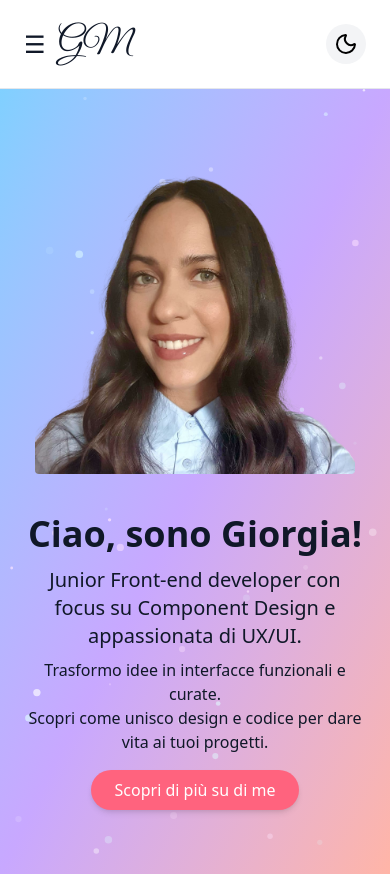
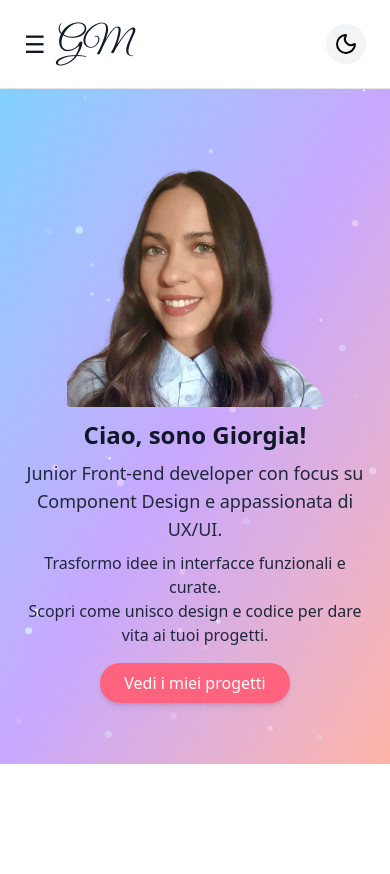
Before and after one commit to giorgiameffe/giorgiameffe-portfolio, a React (Vite) app: page / in a window 390 px wide. After the commit the page ends 844 px from the top, so only its background shows below. Built offline with nearby package versions, Linux system fonts and the light colour scheme; a web font is replaced by a local one.

Commit message:
feat: add HeroSection link and fix responsivity

```diff
--- a/src/components/Header.tsx
+++ b/src/components/Header.tsx
@@ -57,7 +57,7 @@ const Header = ({ currentTheme, onToggleTheme }: HeaderProps) => {
 
             {/* Menu mobile overlay */}
             {isOpen && (
-                <div className="absolute top-18 left-0 w-full bg-white dark:bg-gray-900 gap-4 py-6 shadow-md md:hidden z-20">
+                <div className="absolute top-18 left-0 w-full bg-white dark:bg-gray-950 gap-4 py-6 shadow-md md:hidden z-20">
                     <Navbar navItems={navItems} onClick={handleToggle} />
                 </div>
             )}
--- a/src/components/HeroSection.tsx
+++ b/src/components/HeroSection.tsx
@@ -11,7 +11,9 @@ import { loadSlim } from "tsparticles-slim";
 import type { Engine } from "tsparticles-engine";
 
 import type { ReactNode } from "react";
+import { NavLink } from "react-router-dom";
 
+// type per HeroSection
 type HeroSectionProps = {
     title: string;
     subtitle: string;
@@ -30,8 +32,10 @@ const HeroSection = ({ title, subtitle, description }: HeroSectionProps) => {
     };
 
     return (
+
         <section className="relative bg-gradient-to-br from-[#80d0ff] via-[#c8a8ff] to-[#ffb5a7] dark:from-[#050231]
-        dark:via-[#240236] dark:to-[#450229] min-h-[80vh] flex flex-col md:flex-row items-center justify-center gap-10 px-6 py-16 text-center md:text-left overflow-hidden">
+        dark:via-[#240236] dark:to-[#450229] min-h-[80vh] flex flex-col md:flex-row items-center justify-center gap-3 px-6 py-4
+        text-center md:text-left overflow-hidden">
 
             {/* Stelle animate */}
             <Particles
@@ -73,23 +77,30 @@ const HeroSection = ({ title, subtitle, description }: HeroSectionProps) => {
             />
 
             {/* Immagine */}
-            <figure className="lg:mr-10 flex justify-center md:justify-end relative z-10">
+            <figure className="md:mr-6 flex justify-center md:justify-end relative z-10">
                 <img
                     src="/img/giorgia-img.png"
                     alt="Foto personale"
-                    className="w-80 h-auto object-contain rounded-sm"
+                    className="w-64 md:w-[30rem] lg:w-[18rem] h-auto object-contain rounded-sm"
                 />
             </figure>
 
+
             {/* Testo */}
             <div className="max-w-md relative z-10">
-                <h1 className="text-4xl font-bold">{title}</h1>
-                <h2 className="mt-3 text-xl">{subtitle}</h2>
-                <p className="mt-2">{description}</p>
-                <button className="mt-4 bg-rose-400 text-white px-6 py-2 rounded-3xl shadow-md transition cursor-pointer">
-                    Scopri di più su di me
-                </button>
+                <h1 className="text-2xl md:text-3xl lg:text-4xl font-bold">{title}</h1>
+                <h2 className="mt-2 text-lg md:text-xl text-gray-800 dark:text-gray-200 font-medium">{subtitle}</h2>
+                <p className="mt-2 text-base text-gray-800 dark:text-gray-200">{description}</p>
+                <NavLink
+                    to="/projects"
+                    className="inline-block mt-4 bg-rose-400 dark:bg-rose-700 text-white px-6 py-2 rounded-full shadow-md hover:shadow-xl transition cursor-pointer" >
+                    Vedi i miei progetti
+                </NavLink>
             </div>
+
+            {/* <blockquote className="absolute bottom-6 right-8 text-600 text-gray-600 dark:text-gray-400 font-serif italic mt-4 text-sm">
+                La creatività è l'intelligenza che si diverte. - Albert Enstein
+            </blockquote> */}
         </section>
     );
 };
```
